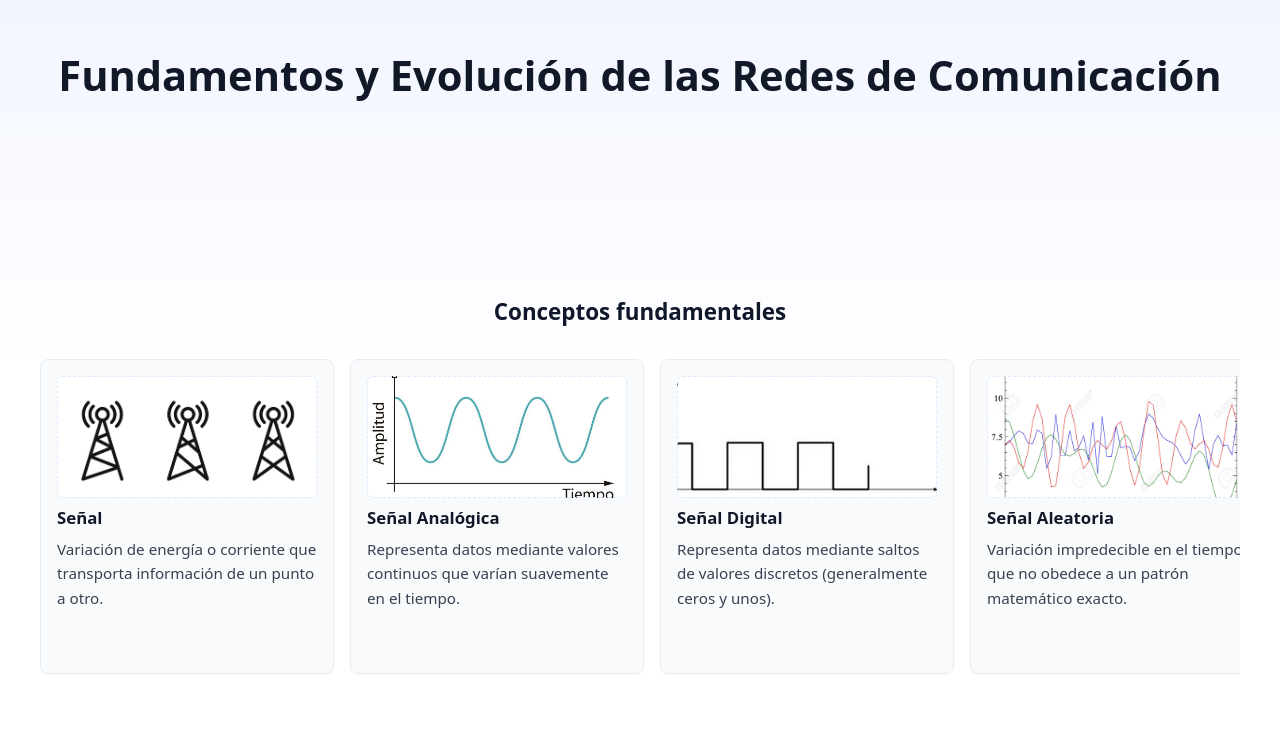
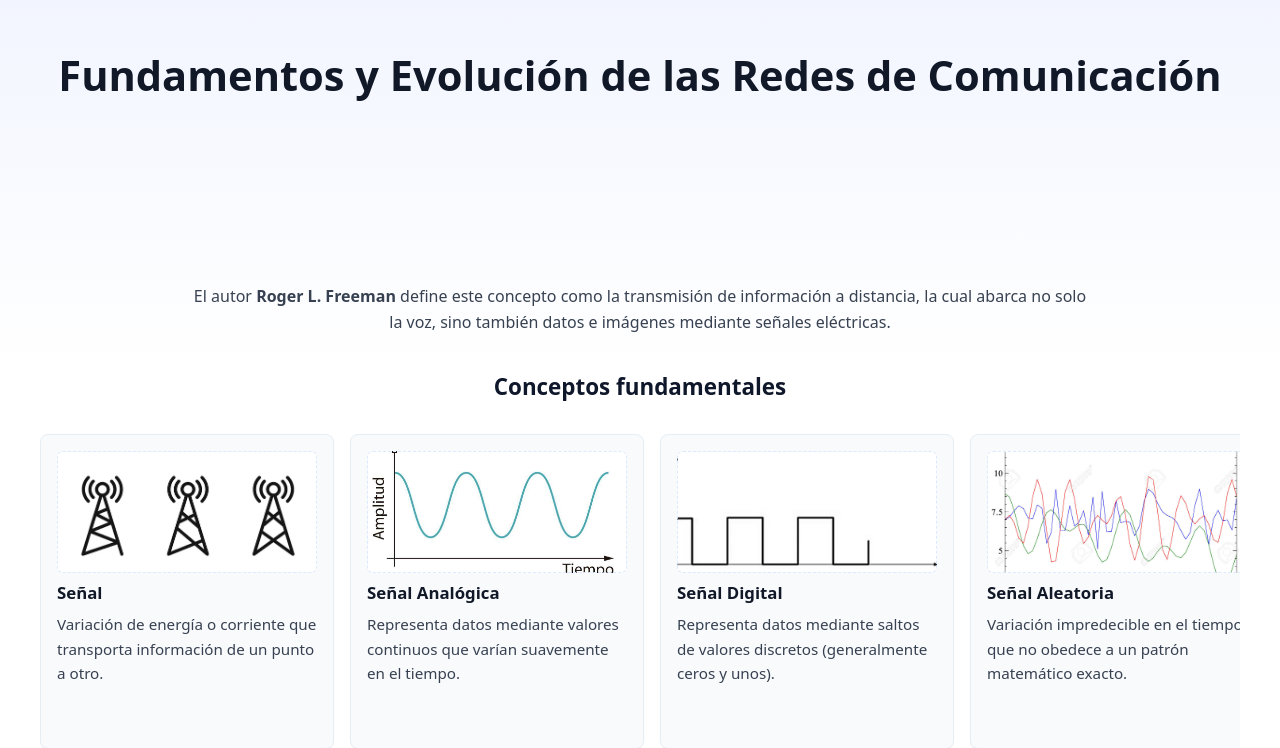
Before and after one commit to yirman/telecom-info-js, a Next.js app: page / in a window 1280 px wide. Shown: the part 112-860 px from the top of the page. Built offline with nearby package versions, Linux system fonts and the light colour scheme.

Commit message:
adding a definition

```diff
--- a/pages/index.js
+++ b/pages/index.js
@@ -11,6 +11,12 @@ export default function Home() {
         <section className="hero">
           <div>
             <h1 className="title">Fundamentos y Evolución de las Redes de Comunicación</h1>
+          </div>
+        </section>
+
+        <section className="definition">
+          <div className="definition-inner">
+            <p>El autor <strong>Roger L. Freeman</strong> define este concepto como la transmisión de información a distancia, la cual abarca no solo la voz, sino también datos e imágenes mediante señales eléctricas.</p>
           </div>
         </section>
 
--- a/styles/globals.css
+++ b/styles/globals.css
@@ -8,6 +8,11 @@ main { font-family: system-ui, -apple-system, 'Segoe UI', Roboto, 'Helvetica Neu
 .hero { height: 40vh; display: flex; align-items: center; justify-content: center; text-align: center; padding: 2rem; }
 .title { font-size: clamp(1.5rem, 3.5vw, 2.6rem); margin: 0 0 0.5rem; line-height: 1.1; }
 .subtitle { margin: 0; color: #374151; }
+
+/* Definition under hero */
+.definition { display: flex; justify-content: center; align-items: center; text-align: center; padding: 0.75rem 1rem; }
+.definition-inner { max-width: 900px; color: #374151; font-size: 1rem; margin: 0 auto; }
+.definition p { margin: 0; }
 
 .infographic { padding: 1.5rem 1rem; max-width: 1200px; margin: 0 auto 3rem; }
 .info-grid { display: flex; gap: 1rem; overflow-x: auto; padding: 0.5rem 0; -webkit-overflow-scrolling: touch; }
```
